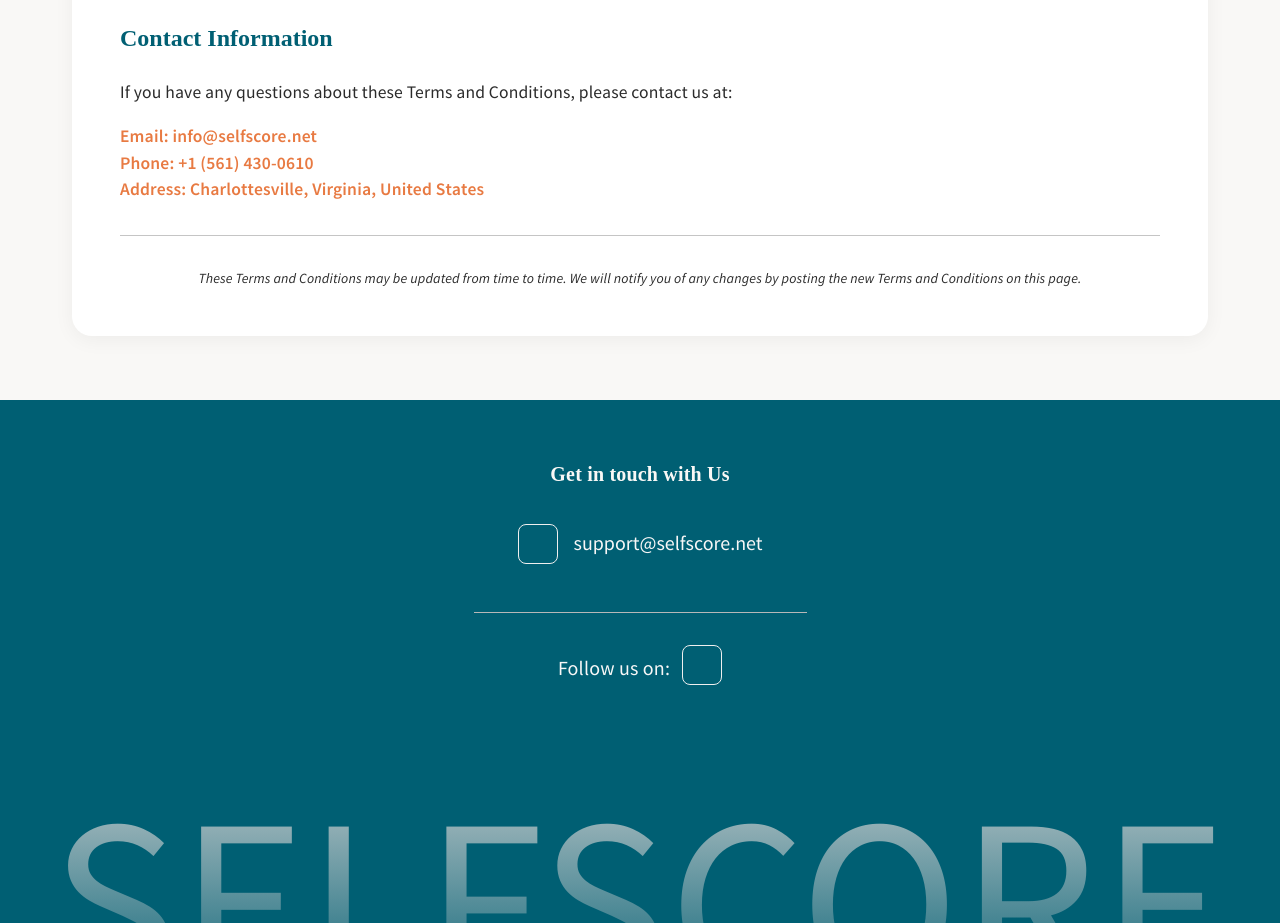
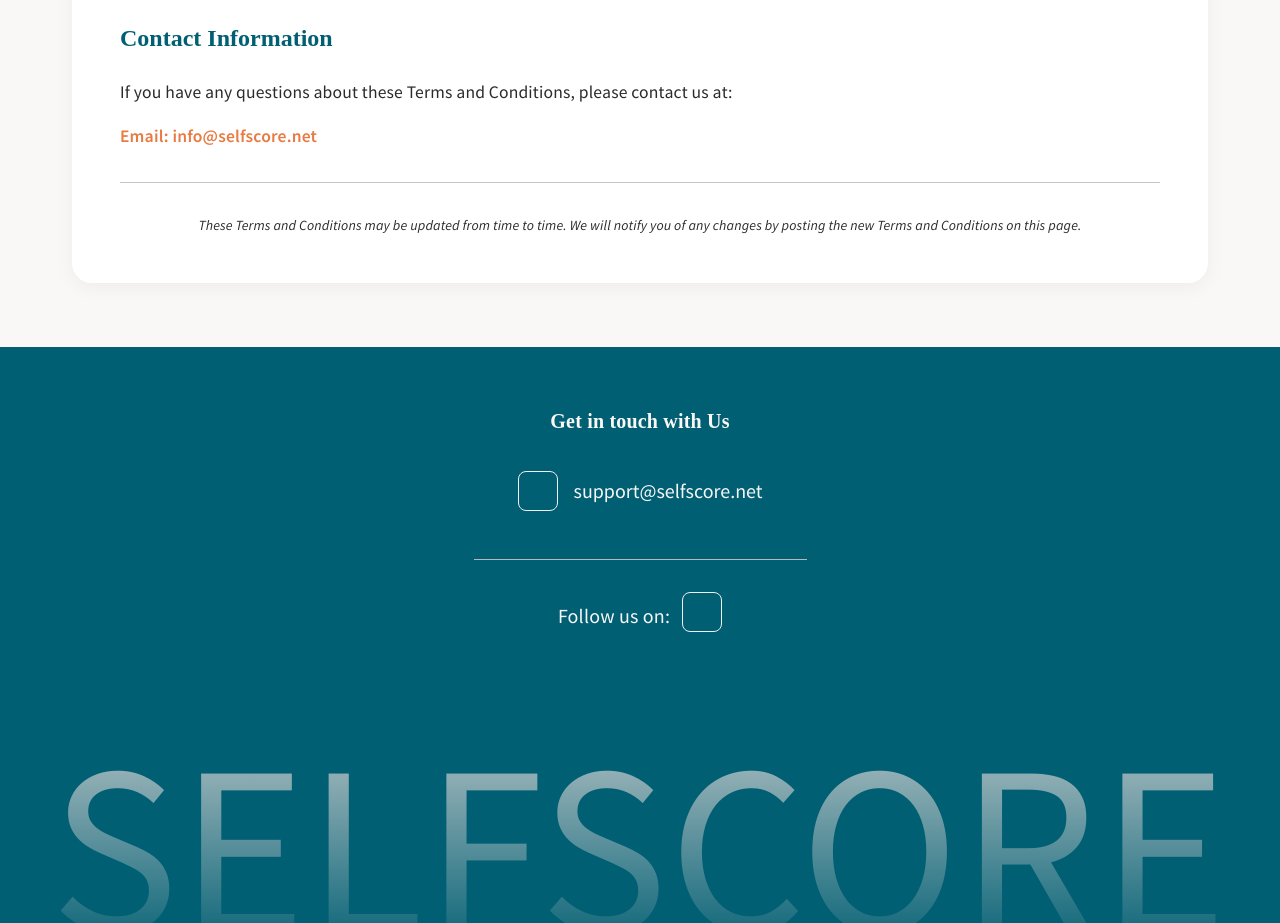
Before and after one commit to SelfScore/Self-Score, a Next.js app in the folder client/: page /terms-conditions in a window 1280 px wide. Shown: the part 2220-3143 px from the top of the page. Built offline with nearby package versions, Linux system fonts and the light colour scheme; no server answers; some icons are missing; a web font is replaced by a local one; what @mui/material-nextjs would draw is missing.

Commit message:
address and number removed from everywhere

```diff
--- a/client/src/app/components/landing/PrivacyPolicy.tsx
+++ b/client/src/app/components/landing/PrivacyPolicy.tsx
@@ -556,10 +556,6 @@
               }}
             >
               Email: info@selfscore.net
-              <br />
-              Phone: +1 (561) 430-0610
-              <br />
-              Address: Charlottesville, Virginia, United States
             </Typography>
           </Box>
 
--- a/client/src/app/components/landing/RefundPolicy.tsx
+++ b/client/src/app/components/landing/RefundPolicy.tsx
@@ -568,10 +568,6 @@
             >
               Email: info@selfscore.net
               <br />
-              Phone: +1 (561) 430-0610
-              <br />
-              Address: Charlottesville, Virginia, United States
-              <br />
               Business Hours: Monday - Friday, 9:00 AM - 6:00 PM EST
             </Typography>
           </Box>
--- a/client/src/app/components/landing/TermandConditions.tsx
+++ b/client/src/app/components/landing/TermandConditions.tsx
@@ -524,10 +524,6 @@
               }}
             >
               Email: info@selfscore.net
-              <br />
-              Phone: +1 (561) 430-0610
-              <br />
-              Address: Charlottesville, Virginia, United States
             </Typography>
           </Box>
 
```
